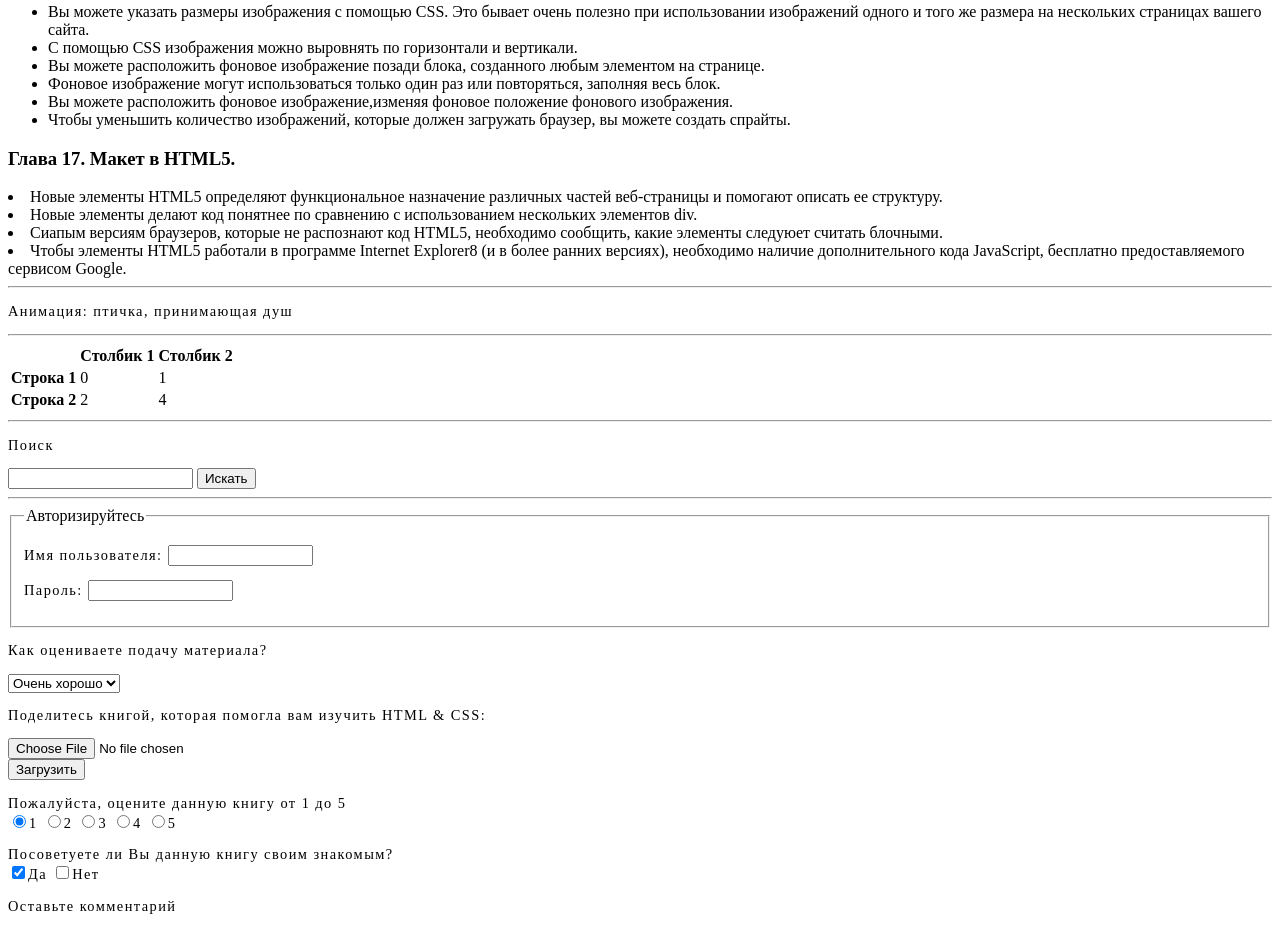
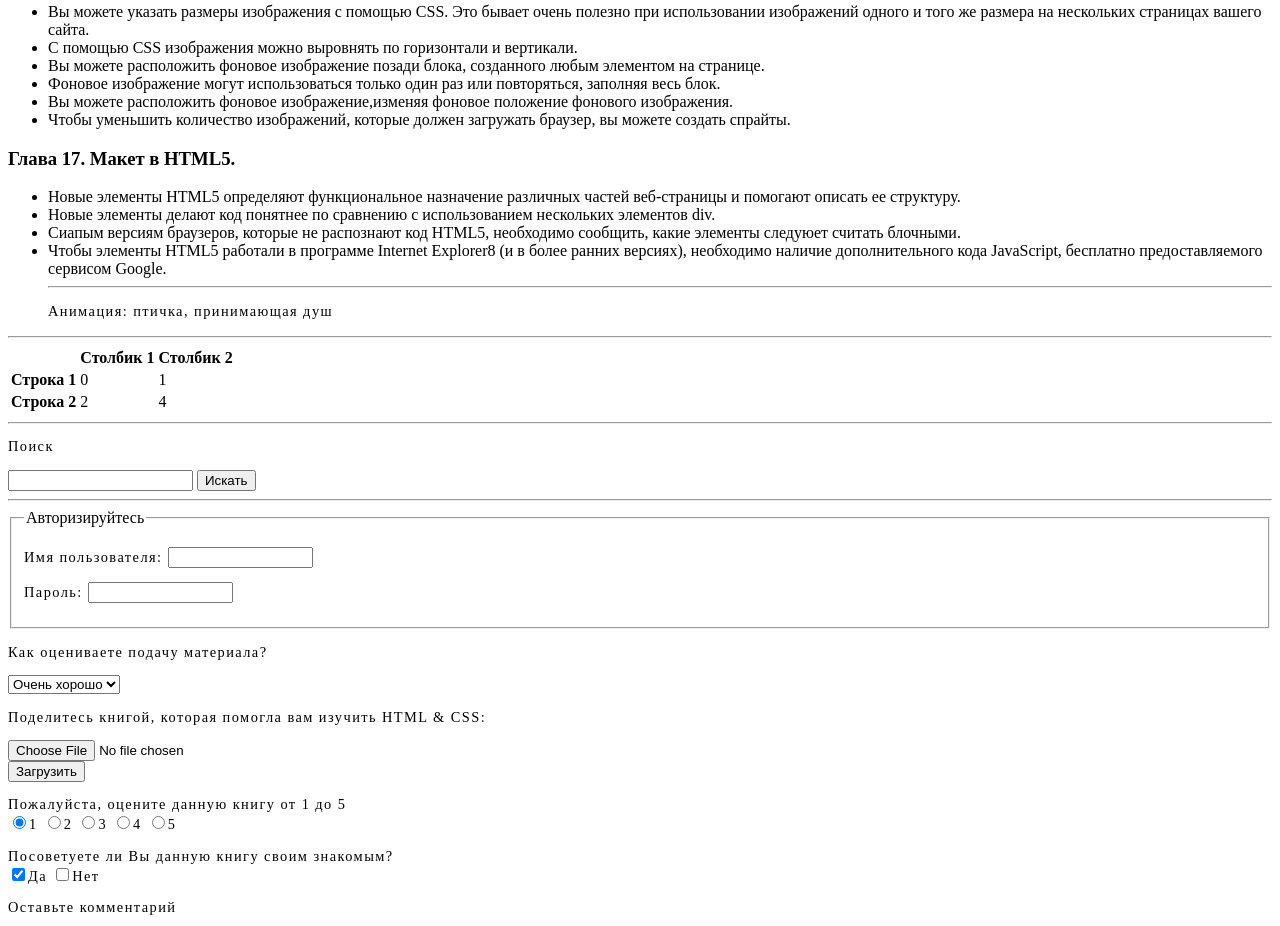
Before and after one commit to Zuych/my-story, a plain HTML site: page index.html in a window 1280 px wide. Shown: the part 3688-4614 px from the top of the page. Drawn offline with Linux system fonts and the light colour scheme.

Commit message:
2 spaces

```diff
--- a/index.html
+++ b/index.html
@@ -15,6 +15,8 @@
                     color:#64645A;
                     padding: inherit;}
         </style>
+
+
     </head>
     <body>
         <h1>
@@ -204,12 +206,14 @@
         </ul></p>
 
         <p><h3 id="17">Глава 17. Макет в HTML5.</h3></p>
+        <p><ul>
         <li>Новые элементы HTML5 определяют функциональное назначение различных частей веб-страницы и помогают описать ее структуру.</li>
         <li>Новые элементы делают код понятнее по сравнению с использованием нескольких элементов div.</li>
         <li>Сиапым версиям браузеров, которые не распознают код HTML5, необходимо сообщить, какие элементы следуюет считать блочными.</li>
         <li>Чтобы элементы HTML5 работали в программе Internet Explorer8 (и в более ранних версиях), необходимо наличие дополнительного кода JavaScript, бесплатно предоставляемого сервисом Google.</li>
         <hr/><!--Все,что ниже, просто примеры,как можно выполнить ту или иную функцию-->
         <div id="bird"><p>Анимация: птичка, принимающая душ</p></div><!--Ничего не вышло, нужно будет позже просмотреть, в чем дело.-->
+        </ul></p>
         <hr/>
         <table>
             <tr>
```
